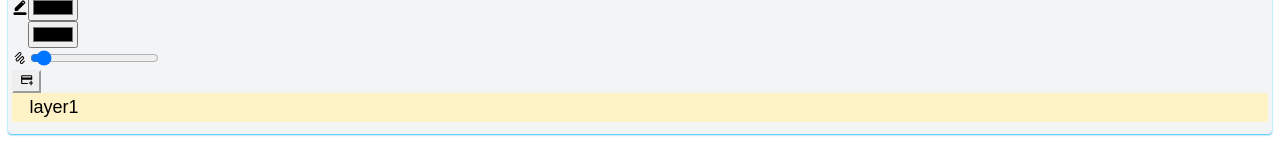
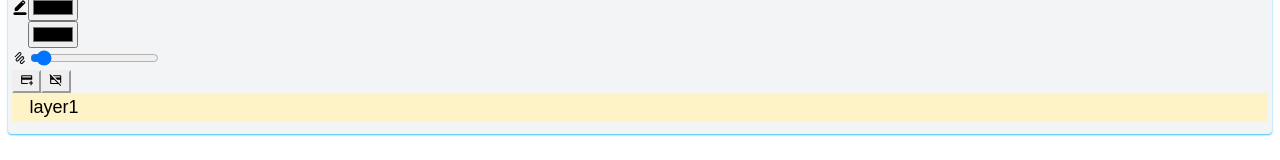
Before and after one commit to OceanPresentChao/Peintre2, a Vue app: page / in a window 1280 px wide. Shown: the part 667-827 px from the top of the page. Built offline with nearby package versions, Linux system fonts and the light colour scheme; some icons are missing.

Commit message:
feat: remove layer

```diff
--- a/src/components/Painter.vue
+++ b/src/components/Painter.vue
@@ -251,11 +251,20 @@ function handleSetStyle(style: ContextStyle) {
 }
 
 function handleSetLayer(id: string) {
-  painterBoard.value?.setCurrentLayer(id)
+  if (painterBoard.value)
+    painterBoard.value.setCurrentLayer(id)
 }
 
 function handleAddLayer() {
-  painterBoard.value?.addLayer()
+  if (painterBoard.value)
+    painterBoard.value.addLayer()
+}
+
+function handleRemoveLayer(layerId: string) {
+  if (painterBoard.value) {
+    painterBoard.value.removeLayer(layerId)
+    painterBoard.value.render()
+  }
 }
 
 function handleDragLayer() {
@@ -334,6 +343,7 @@ function handleSaveImage() {
         :cur-state-index="painterBoard!.recordManager.index"
         @add-layer="handleAddLayer"
         @set-layer="handleSetLayer"
+        @remove-layer="handleRemoveLayer"
         @drag-layer="handleDragLayer"
         @set-tool="handleSetTool"
         @set-style="handleSetStyle"
--- a/src/components/ToolBar.vue
+++ b/src/components/ToolBar.vue
@@ -22,7 +22,7 @@ interface ToolConfig {
 const props = withDefaults(defineProps<ToolBarProps>(), {
   mode: 'side',
 })
-const emits = defineEmits(['addLayer', 'setLayer', 'dragLayer', 'setTool', 'redo', 'undo', 'setStyle', 'save'])
+const emits = defineEmits(['addLayer', 'setLayer', 'dragLayer', 'setTool', 'redo', 'undo', 'setStyle', 'save', 'removeLayer'])
 const toolSetting = computed(() => unref(props.setting))
 const isElapsed = ref(true)
 
@@ -130,9 +130,12 @@ watch(toolSetting, (nv) => {
         <label><Icon icon="carbon:draw" inline for="lineWidth" /></label>
         <input v-model="toolSetting.lineWidth" type="range" name="lineWidth" w-20 :title="String(toolSetting.lineWidth)">
       </div>
-      <div>
-        <button text-lg title="add layer" @click="$emit('addLayer')">
+      <div my-1>
+        <button text-lg mx-1 title="add layer" @click="$emit('addLayer')">
           <Icon icon="material-symbols:add-card-outline" />
+        </button>
+        <button text-lg mx-1 title="remove layer" @click="$emit('removeLayer', curLayer.id)">
+          <Icon icon="material-symbols:credit-card-off-outline" />
         </button>
       </div>
       <div class="layerList" overflow-y-auto max-h-26>
--- a/src/core/PainterBoard.ts
+++ b/src/core/PainterBoard.ts
@@ -129,6 +129,11 @@ export class PainterBoard {
     this.layerManager.insertLayer(layer, this.layerManager.getSize())
     this.state.set(layer.id, [])
     return layer
+  }
+
+  removeLayer(layerId: string) {
+    if (this.state.size > 1)
+      this.layerManager.removeLayer(layerId)
   }
 
   setStyle(style: ContextStyle) {
```
